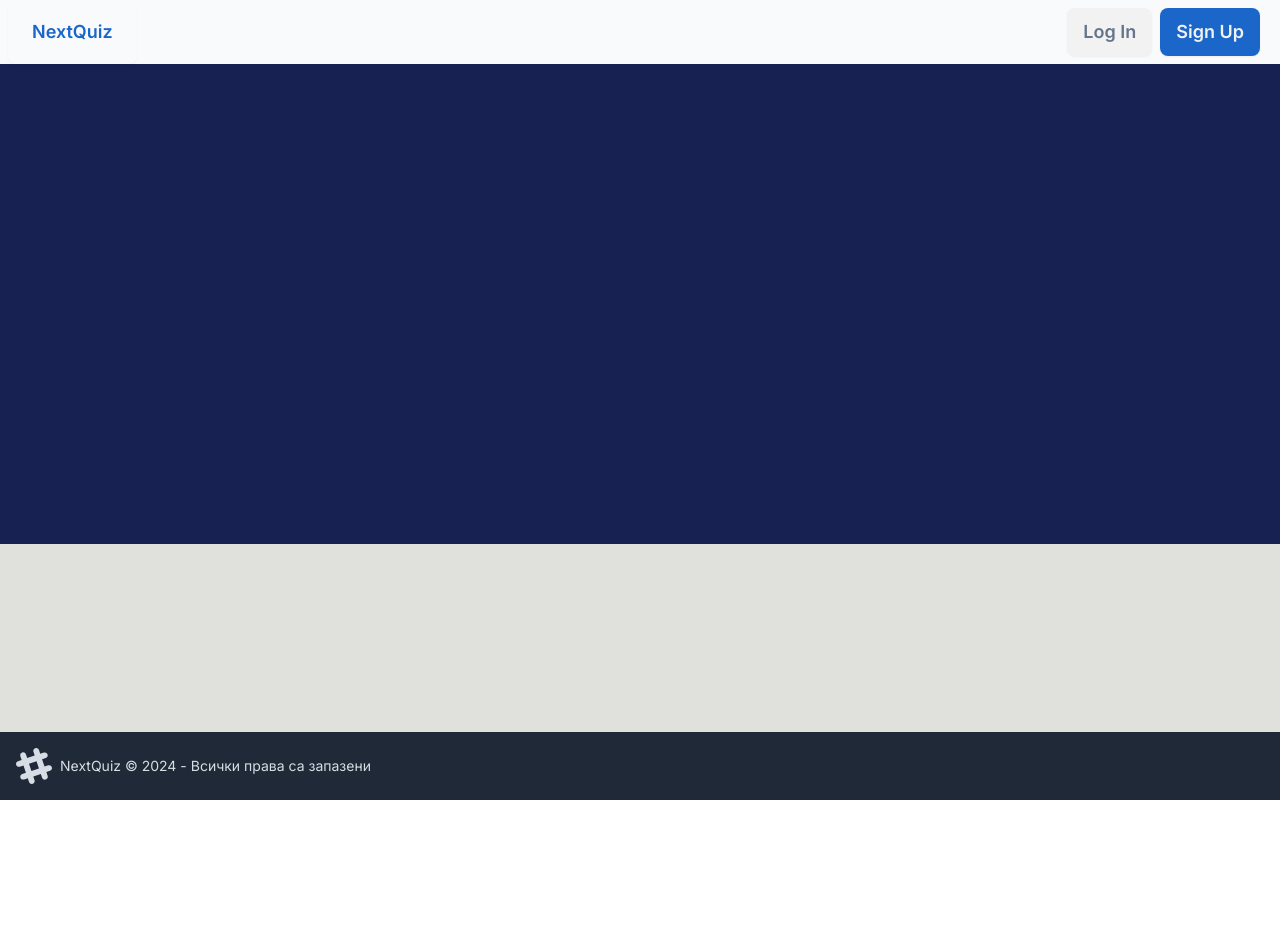
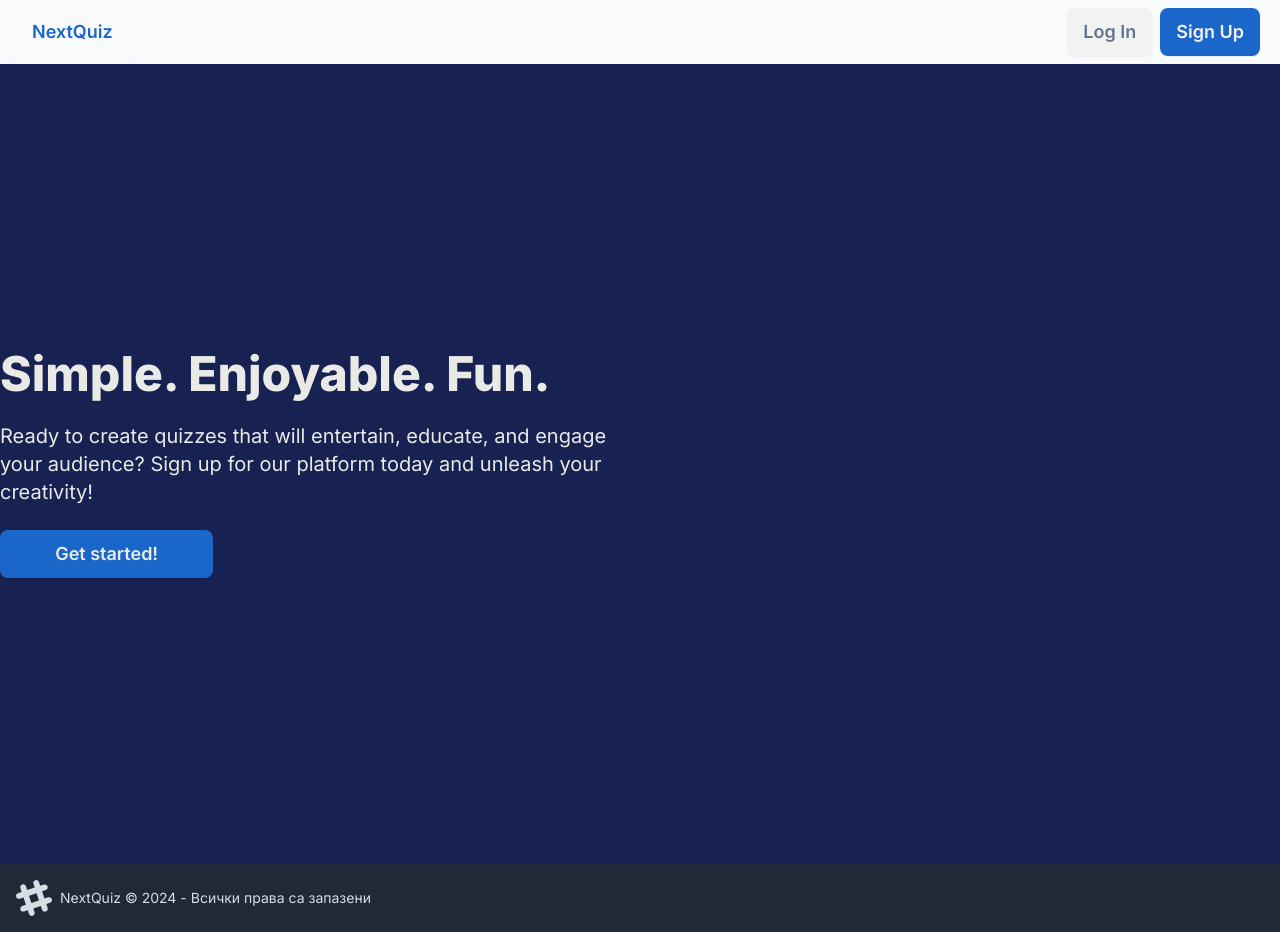
Before and after one commit to RosenIgn/NextQuiz, a Next.js app in the folder QuizApp/Client/quiz-app/: page / in a window 1280 px wide. Before the commit the page ends 800 px from the top, so only its background shows below. Built offline with nearby package versions, Linux system fonts and the light colour scheme.

Commit message:
homepage improvements

```diff
--- a/QuizApp/Client/quiz-app/app/page.js
+++ b/QuizApp/Client/quiz-app/app/page.js
@@ -1,7 +1,30 @@
 export default function Home() {
   return (
     <>
-      <main className="flex flex-col min-h-[30rem] h-auto bg-dark-blue"></main>
+      <main className="flex items-center justify-center min-h-screen bg-dark-blue">
+        <section className="text-left">
+          <div className="w-1/2 text-left">
+            <h2 className="text-5xl text-main-white font-extrabold mb-6">
+              Simple. Enjoyable. Fun.
+            </h2>
+            <p className="text-xl text-main-white mb-6">
+              Ready to create quizzes that will entertain, educate, and engage
+              your audience? Sign up for our platform today and unleash your
+              creativity!
+            </p>
+            <a
+              role="button"
+              className="btn hover:text-dark-blue bg-main-blue text-main-white w-1/3 text-lg border-none"
+              href="/register"
+            >
+              Get started!
+            </a>
+          </div>
+        </section>
+        <section>
+          <img/> {/* pomosht ne moga da dobavq snimkata :( */}
+        </section>
+      </main>
     </>
   );
 }
```
